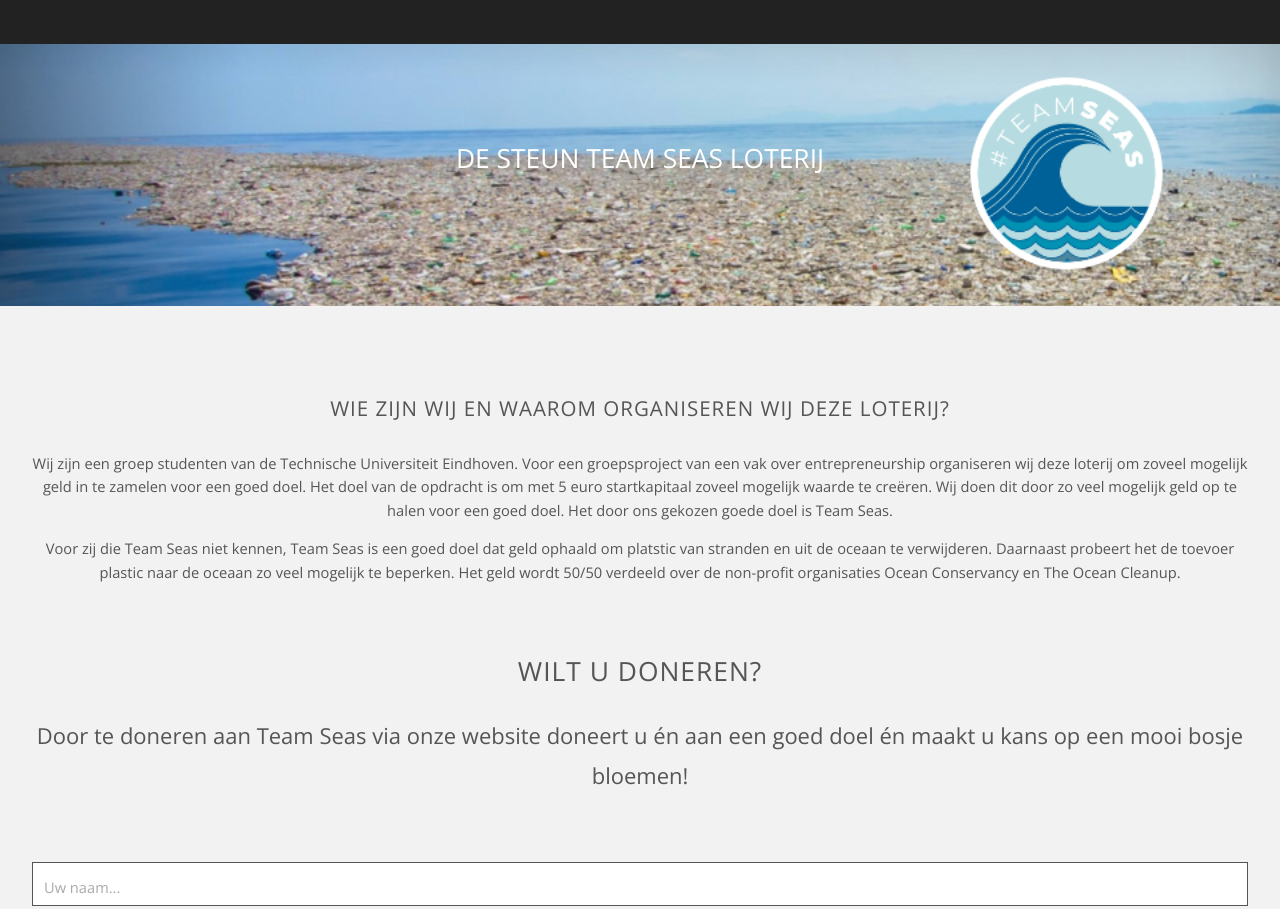
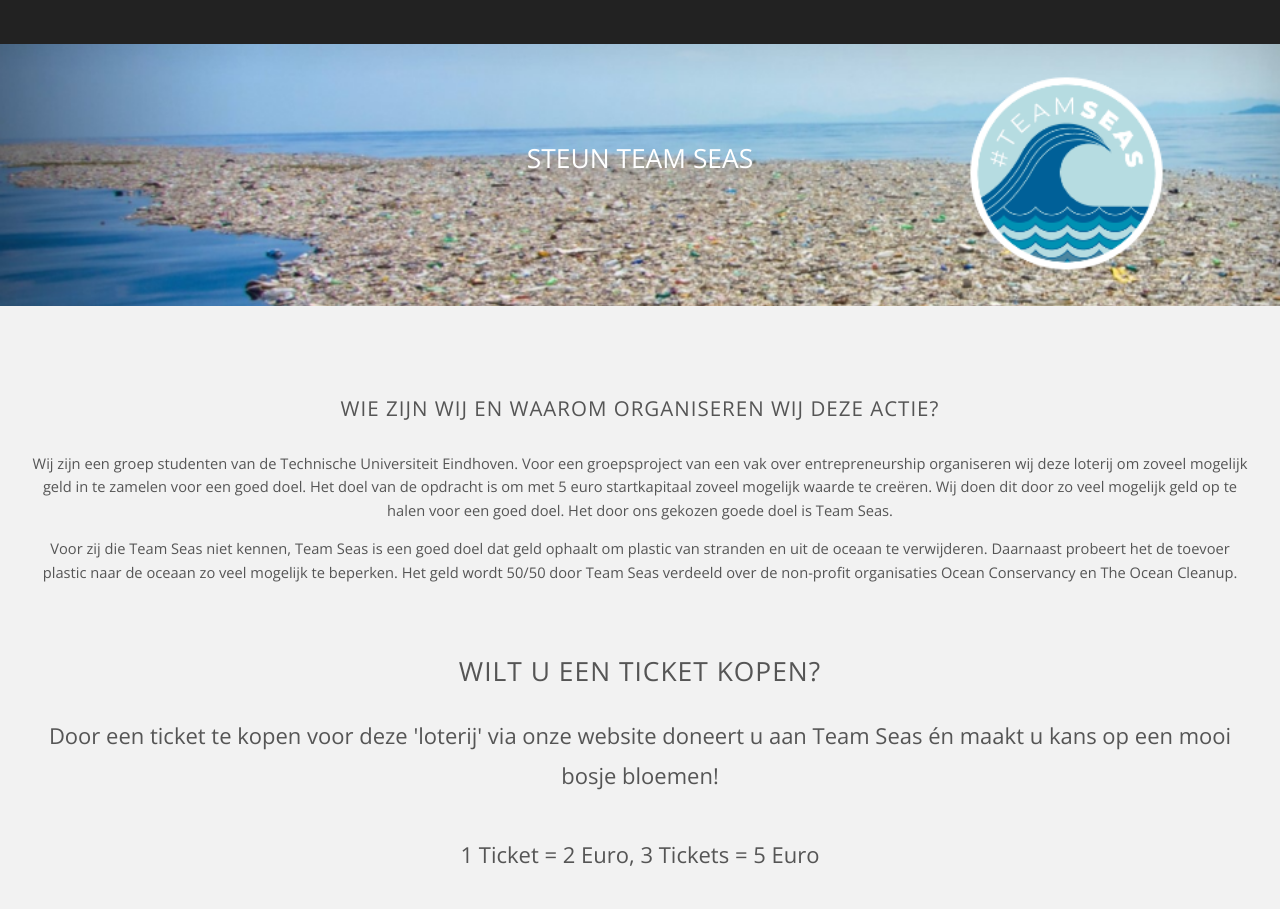
Before and after one commit to JortvD/te5euro, a plain HTML site: page index.html in a window 1280 px wide. Shown: the top 909 px of the page. Drawn offline with nearby package versions, Linux system fonts and the light colour scheme.

Commit message:
Update index.html

```diff
--- a/index.html
+++ b/index.html
@@ -6,7 +6,7 @@
 -->
 <html>
 	<head>
-		<title>Steun Team Seas Loterij</title>
+		<title>Steun Team Seas</title>
 		<meta http-equiv="content-type" content="text/html; charset=utf-8" />
 		<meta name="description" content="" />
 		<meta name="keywords" content="" />
@@ -99,7 +99,7 @@
 			<!-- Banner -->
 				<div id="banner">
 					<section class="container">
-						<h2 id="bannertitle">De Steun Team Seas Loterij</h2>
+						<h2 id="bannertitle">Steun Team Seas</h2>
 						<p>&nbsp;</p>
 					</section>
 				</div>
@@ -112,15 +112,15 @@
 					<div class="row double">
 						<div class="6u">
 							<header class="major">
-								<h2>Wie zijn wij en waarom organiseren wij deze loterij?</h2>
+								<h2>Wie zijn wij en waarom organiseren wij deze actie?</h2>
 								<span class="byline">Wij zijn een groep studenten van de Technische Universiteit Eindhoven. Voor een groepsproject van een vak over entrepreneurship organiseren wij deze loterij om zoveel mogelijk geld in te zamelen voor een goed doel.
 								Het doel van de opdracht is om met 5 euro startkapitaal zoveel mogelijk waarde te creëren. Wij doen dit door zo veel mogelijk geld op te halen voor een goed doel. Het door ons gekozen goede doel is Team Seas.</span>
-                                <span class="byline">Voor zij die Team Seas niet kennen, Team Seas is een goed doel dat geld ophaald om platstic van stranden en uit de oceaan te verwijderen. Daarnaast probeert het de toevoer plastic naar de oceaan zo veel mogelijk te beperken. Het geld wordt 50/50 verdeeld over de non-profit organisaties Ocean Conservancy en The Ocean Cleanup.</span>
+                                <span class="byline">Voor zij die Team Seas niet kennen, Team Seas is een goed doel dat geld ophaalt om plastic van stranden en uit de oceaan te verwijderen. Daarnaast probeert het de toevoer plastic naar de oceaan zo veel mogelijk te beperken. Het geld wordt 50/50 door Team Seas verdeeld over de non-profit organisaties Ocean Conservancy en The Ocean Cleanup.</span>
 							</header>
 						</div>
 						<div id="interested-text" class="6u">
-							<h3>Wilt u doneren?</h3>
-							<p>Door te doneren aan Team Seas via onze website doneert u én aan een goed doel én maakt u kans op een mooi bosje bloemen!</p>
+							<h3>Wilt u een ticket kopen?</h3>
+							<p>Door een ticket te kopen voor deze 'loterij' via onze website doneert u aan Team Seas én maakt u kans op een mooi bosje bloemen! <br><br> 1 Ticket = 2 Euro, 3 Tickets = 5 Euro</p>
 							<div class="form" id="form">
 								<input class="form-input" type="text" placeholder="Uw naam..." id="form-name">
 								<input class="form-input" type="text" placeholder="Uw email-adres..." id="form-email">
```
